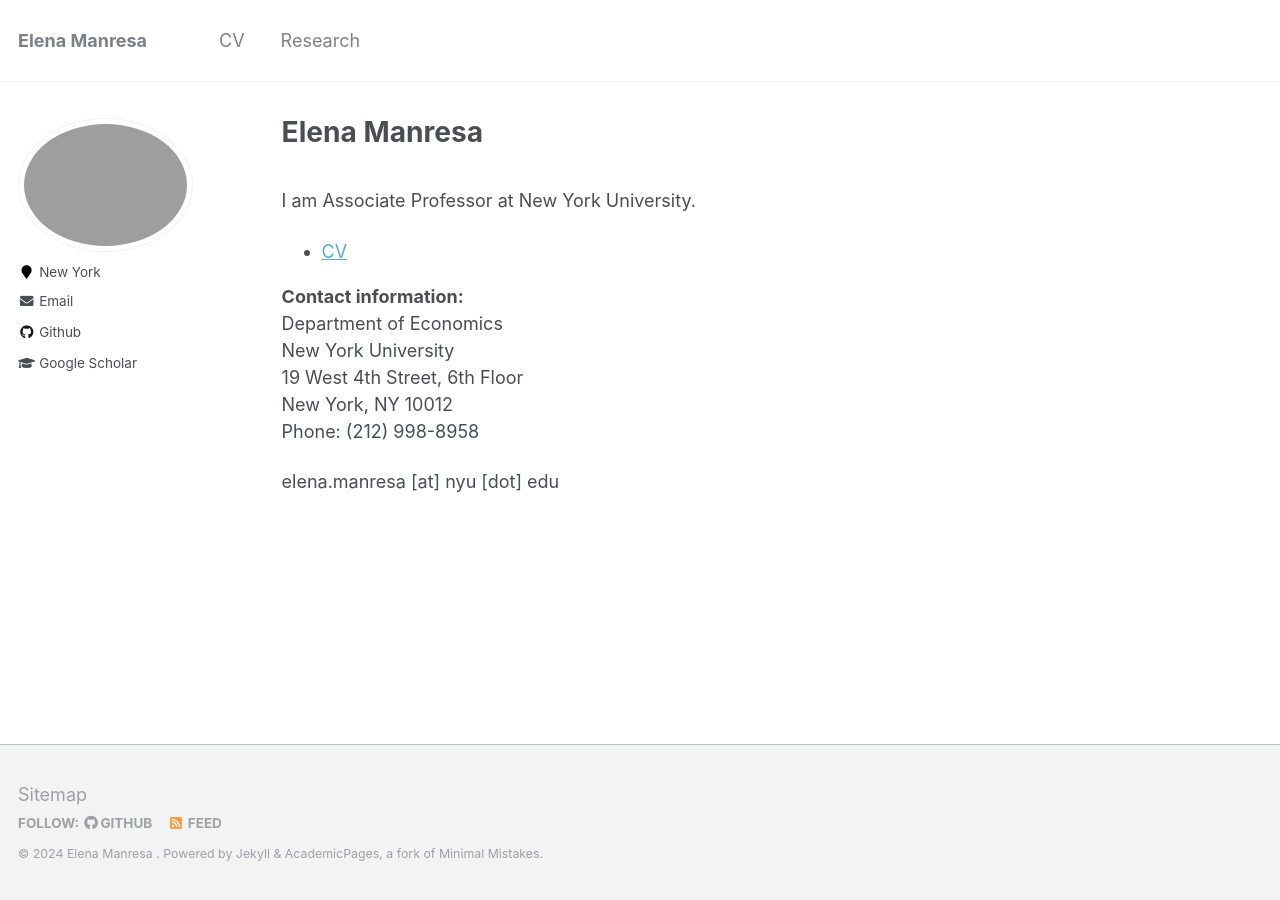
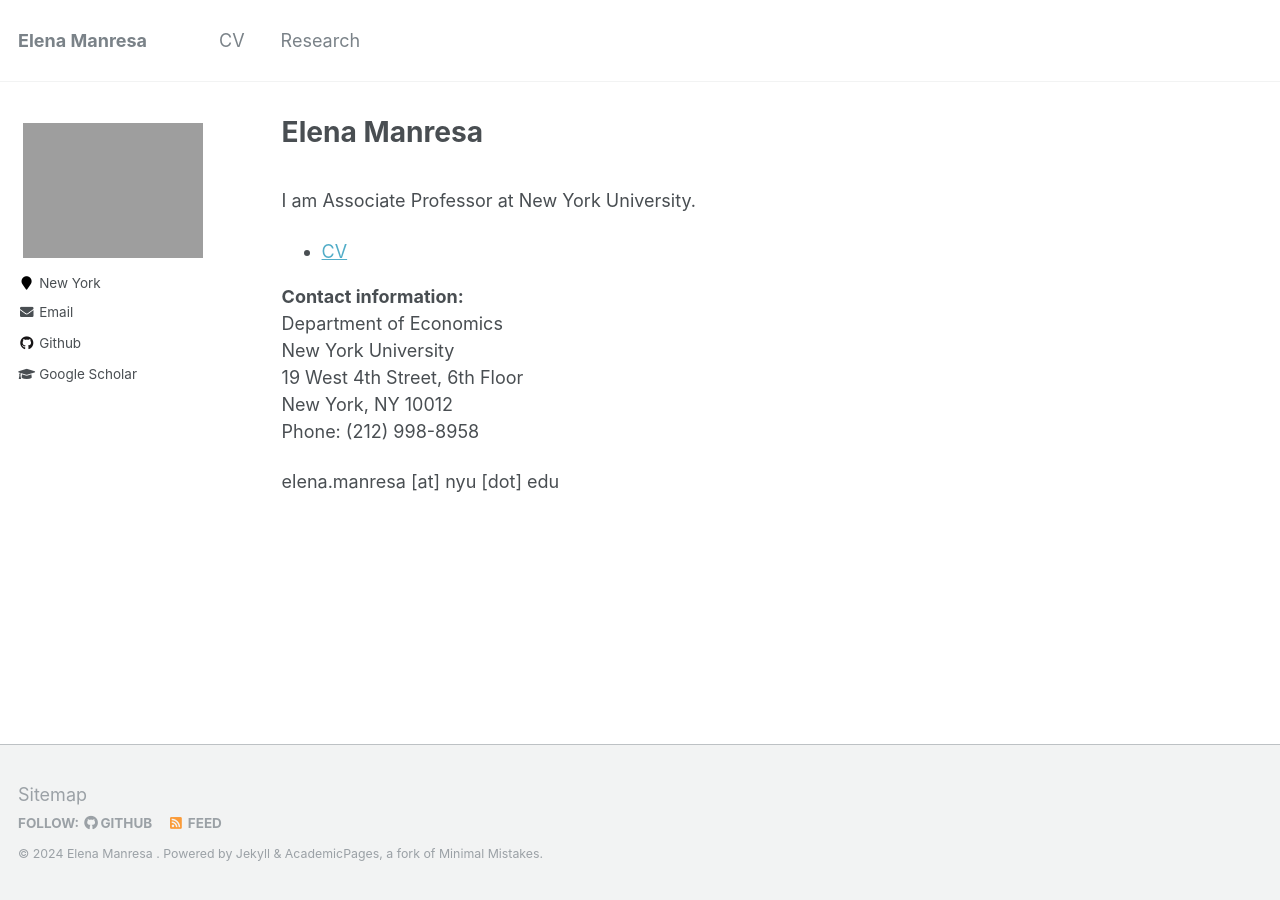
Before and after one commit to elenamanresa/elenamanresa.github.io, a Jekyll site: the page built from _pages/about.md, in a window 1280 px wide. Built offline with Jekyll 4.4.1, drawn with Linux system fonts in a browser that asks for light colours.

Commit message:
Update _sidebar.scss change img css

```diff
--- a/_sass/_sidebar.scss
+++ b/_sass/_sidebar.scss
@@ -74,7 +74,7 @@
   vertical-align: top;
   width: 36px;
   // set width only, for non-square avatars
-  // height: 36px;
+  height: 36px;
 
   @include breakpoint($large) {
     display: block;
@@ -83,12 +83,12 @@
   }
 
   img {
-    max-width: 175px;
-    border-radius: 50%;
+    max-width: 250px;
+    border-radius: 0%;
 
     @include breakpoint($large) {
       padding: 5px;
-      border: 1px solid $border-color;
+      border: 0px solid $border-color;
     }
   }
 }
```
